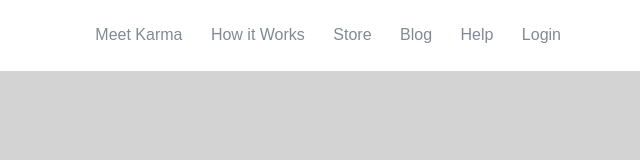
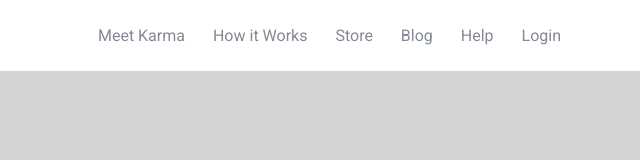
Before and after one commit to devinllp/Karma-landing-page, a plain HTML site: page index.html in a window 1280 px wide. Shown: the full height of the page, 535-1175 px from the left. Drawn offline with Linux system fonts and the light colour scheme.

Commit message:
karma slider

```diff
--- a/css/style.css
+++ b/css/style.css
@@ -469,6 +469,8 @@ div {
 .nav-links {
   float: right;
   margin-top: 0.6em;
+  font-family: Roboto;
+  -webkit-font-smoothing: antialiased;
 }
 
 .nav-links li {
--- a/index.html
+++ b/index.html
@@ -4,6 +4,7 @@
 	<meta charset="UTF-8">
 	<title>Document</title>
 	<link rel="stylesheet" href="css/style.css">
+	<link href='http://fonts.googleapis.com/css?family=Roboto:400,500,300' rel='stylesheet' type='text/css'>
 </head>
 <body>
 	<div class="navbar-outer">
```
Also changed, not shown: images/first-background.jpg (added).
